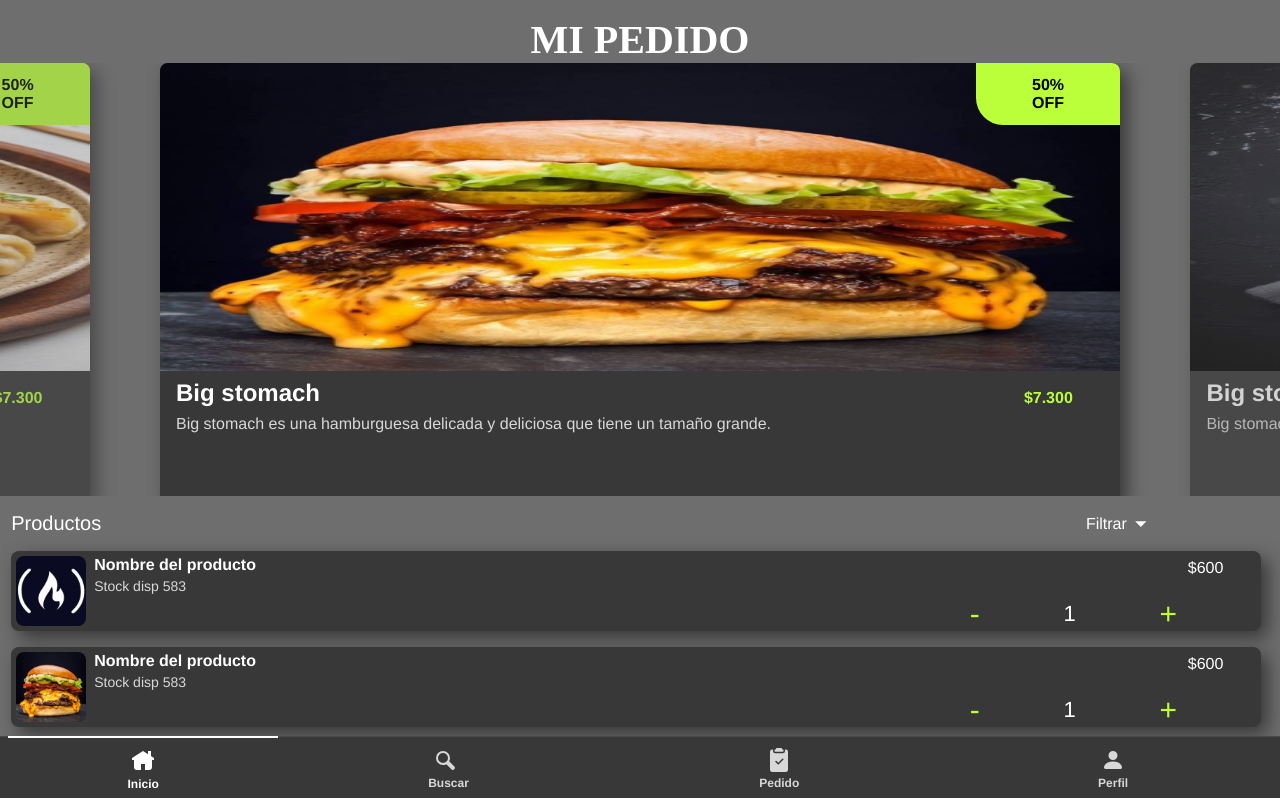
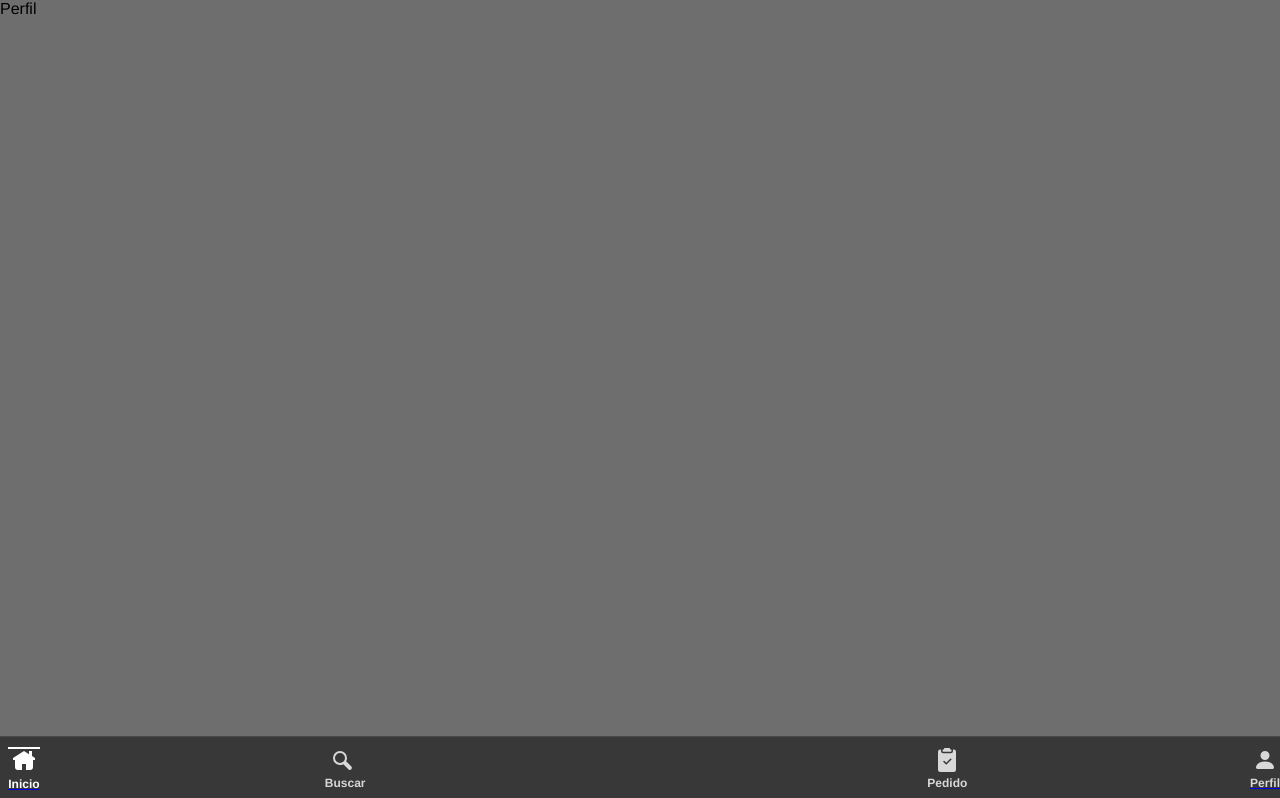
Before and after one commit to Alan-Ribeca/Mi-Pedido, a React (Vite) app: page /perfil in a window 1280 px wide. Shown: the top 798 px of the page. Built offline with nearby package versions, Linux system fonts and the light colour scheme.

Commit message:
añadiendo las rutas al navbar

```diff
--- a/package.json
+++ b/package.json
@@ -11,7 +11,8 @@
   },
   "dependencies": {
     "react": "^18.3.1",
-    "react-dom": "^18.3.1"
+    "react-dom": "^18.3.1",
+    "react-router-dom": "^6.24.0"
   },
   "devDependencies": {
     "@types/react": "^18.3.3",
--- a/src/App.jsx
+++ b/src/App.jsx
@@ -1,13 +1,18 @@
+import { BrowserRouter, Route, Routes } from "react-router-dom";
 import { Home } from "./components/Home/Home";
 import { NavMovil } from "./components/navbar/NavMovil";
+import { Perfil } from "./components/Perfil/Perfil";
 import "./styles/App.scss";
 
 function App() {
   return (
-    <>
+    <BrowserRouter>
       <NavMovil />
-      <Home />
-    </>
+      <Routes>
+        <Route path="/" element={<Home />} />
+        <Route path="/perfil" element={<Perfil />} />
+      </Routes>
+    </BrowserRouter>
   );
 }
 
--- /dev/null
+++ b/src/components/Perfil/Perfil.jsx
@@ -0,0 +1,6 @@
+
+export const Perfil = () => {
+  return (
+    <div>Perfil</div>
+  )
+}
--- a/src/components/navbar/NavMovil.jsx
+++ b/src/components/navbar/NavMovil.jsx
@@ -1,10 +1,12 @@
 import "./navMovil.scss";
+import { Link } from "react-router-dom";
 
 export const NavMovil = () => {
   return (
     <>
       <nav className="navbarMovil">
         <ul>
+          <Link to="/">
             <li className="iconNav home">
               <svg
                 xmlns="http://www.w3.org/2000/svg"
@@ -20,6 +22,7 @@ export const NavMovil = () => {
               </svg>
               <span className="nombreLogo inicio">Inicio</span>
             </li>
+          </Link>
           <li className="iconNav">
             {" "}
             <svg
@@ -48,6 +51,7 @@ export const NavMovil = () => {
 
             <span className="nombreLogo pedido">Pedido</span>
           </li>
+          <Link to="perfil">
             <li className="iconNav">
               <svg
                 xmlns="http://www.w3.org/2000/svg"
@@ -61,6 +65,7 @@ export const NavMovil = () => {
               </svg>
               <span className="nombreLogo perfil">Perfil</span>
             </li>
+          </Link>
         </ul>
       </nav>
     </>
```
Also changed, not shown: src/components/Perfil/perfil.scss (added), 1 other file (tests, documents, lock files or other folders). Lines whose indentation alone changed are shown as unchanged.
